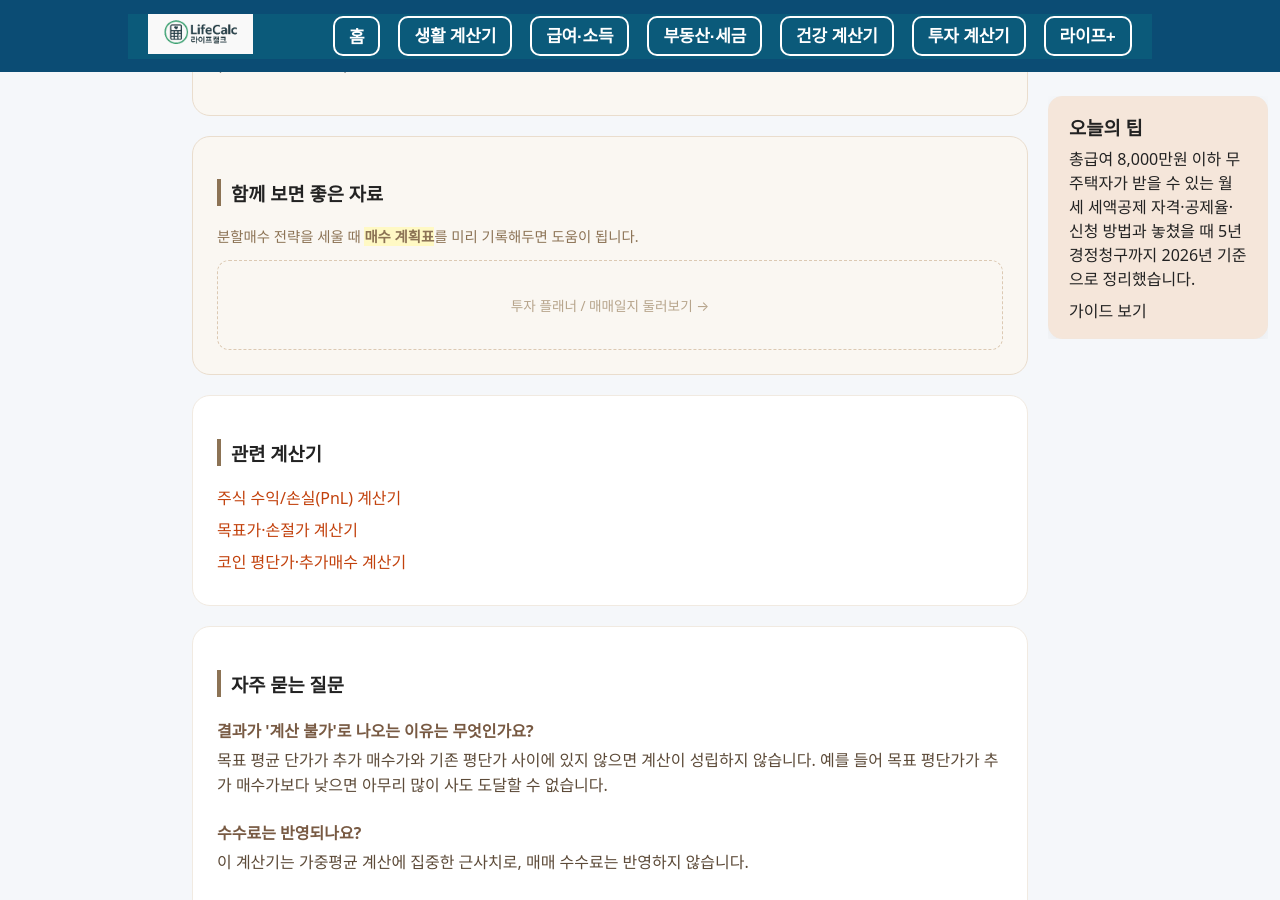
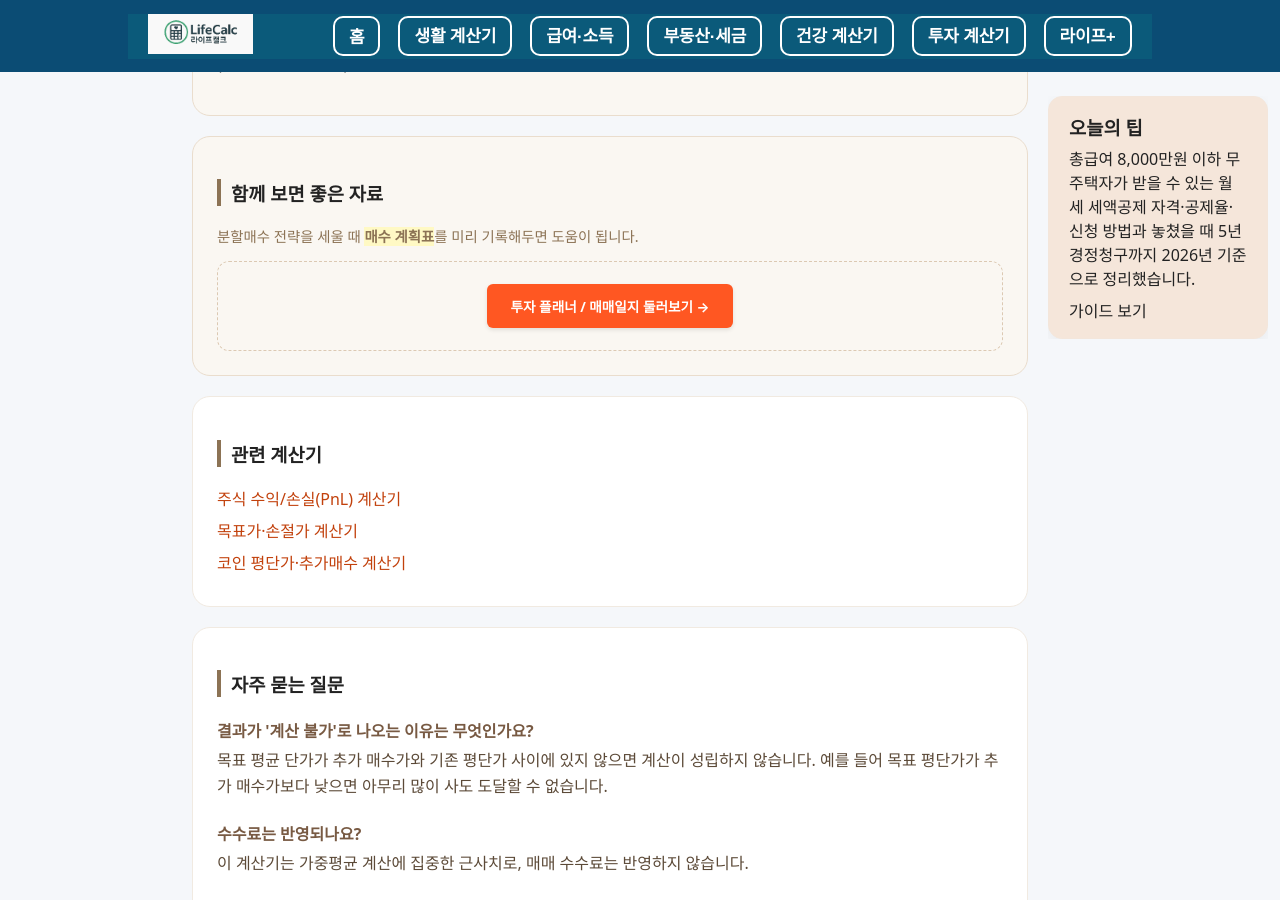
Before and after one commit to khai-lang/LifeCalc, a Jekyll site: the page built from invest/stocks/avg-cost/index.md, in a window 1280 px wide and 900 px high, scrolled down 1086 px. Built offline with Jekyll 4.4.1, drawn with Linux system fonts in a browser that asks for light colours.

Commit message:
Update index.md

```diff
--- a/invest/stocks/avg-cost/index.md
+++ b/invest/stocks/avg-cost/index.md
@@ -68,8 +68,8 @@ permalink: "/invest/stocks/avg-cost/"
 <section class="sac-card sac-card-light sac-recommend">
   <h3>함께 보면 좋은 자료</h3>
   <p class="sac-recommend-desc">분할매수 전략을 세울 때 <span style="background-color: #fff9c4; font-weight: bold;">매수 계획표</span>를 미리 기록해두면 도움이 됩니다.</p>
-  <div class="sac-recommend-slot" data-partner="coupang" data-category="투자 플래너/매매일지">
-    <a href="https://link.coupang.com/a/fIKvWxDGSq">투자 플래너 / 매매일지 둘러보기 →</a>
+  <div class="sac-recommend-slot" data-partner="coupang" data-category="투자 플래너/매매일지" style="text-align: center; margin-top: 15px;">
+    <a href="https://link.coupang.com/a/fIKvWxDGSq" style="display: inline-block; background-color: #ff5722; color: #ffffff; padding: 12px 24px; border-radius: 6px; font-weight: bold; text-decoration: none; box-shadow: 0 2px 4px rgba(0,0,0,0.1);">투자 플래너 / 매매일지 둘러보기 →</a>
   </div>
 </section>
 
```
